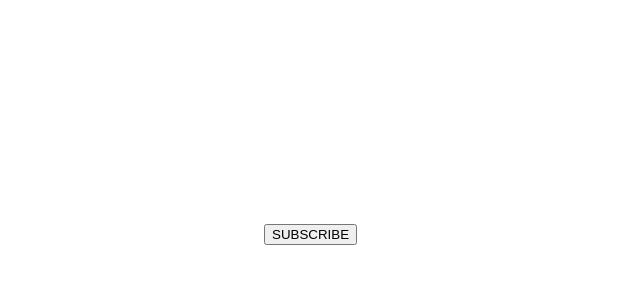
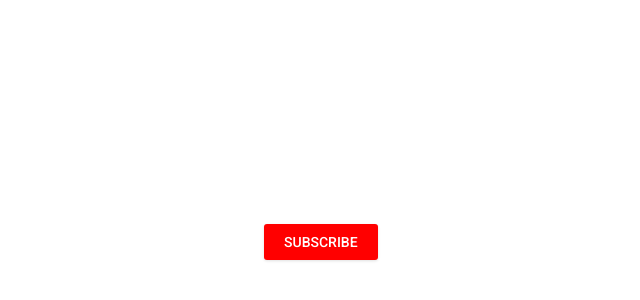
Before and after one commit to ZyS1b/GDG-PUP-HTML-AND-CSS, a plain HTML site: page Assigments-Exercises/CSS-Assigments/CSS-2/CSS2.html in a window 1280 px wide. Shown: the part 176-476 px from the top of the page, without its empty margins (376-1016 px from the left). Drawn offline with Linux system fonts and the light colour scheme.

Commit message:
Finished CSS Assignment No. 2

```diff
--- a/Assigments-Exercises/CSS-Assigments/CSS-2/CSS2.css
+++ b/Assigments-Exercises/CSS-Assigments/CSS-2/CSS2.css
@@ -0,0 +1,27 @@
+.subscribe-button {
+  background-color: #ff0000;
+  color: #ffffff;
+  font-family: "Roboto", sans-serif;
+  font-size: 14px;
+  font-weight: 500;
+  text-transform: uppercase;
+  padding: 10px 20px;
+  border: none;
+  border-radius: 3px;
+  cursor: pointer;
+  box-shadow: 0 1px 3px rgba(0, 0, 0, 0.12);
+  transition: all 0.2 ease-in-out;
+  outline: none;
+}
+
+.subscribe-button:hover {
+  background-color: #cc0000;
+  box-shadow: 0 4px 6px rgba(0, 0, 0, 0.2);
+  transform: scale(1.05);
+}
+
+.subscribe-button:active {
+  background-color: #990000;
+  transform: scale(0.98);
+  box-shadow: 0 1px 3px rgba(0, 0, 0, 0.12);
+}
--- a/Assigments-Exercises/CSS-Assigments/CSS-2/CSS2.html
+++ b/Assigments-Exercises/CSS-Assigments/CSS-2/CSS2.html
@@ -1,23 +1,20 @@
 <!DOCTYPE html>
 <html lang="en">
-<head>
-    <meta charset="UTF-8">
-    <meta name="viewport" content="width=device-width, initial-scale=1.0">
-    <link rel = "stylesheet" href = "CSS2.css">
-    <link rel="preconnect" href="https://fonts.googleapis.com">
-    <link rel="preconnect" href="https://fonts.gstatic.com" crossorigin>
-    <link href="https://fonts.googleapis.com/css2?family=Roboto:ital,wght@0,100;0,300;0,400;0,500;0,700;0,900;1,100;1,300;1,400;1,500;1,700;1,900&display=swap" rel="stylesheet">
+  <head>
+    <meta charset="UTF-8" />
+    <meta name="viewport" content="width=device-width, initial-scale=1.0" />
+    <link rel="stylesheet" href="CSS2.css" />
+    <link rel="preconnect" href="https://fonts.googleapis.com" />
+    <link rel="preconnect" href="https://fonts.gstatic.com" crossorigin />
+    <link
+      href="https://fonts.googleapis.com/css2?family=Roboto:ital,wght@0,100;0,300;0,400;0,500;0,700;0,900;1,100;1,300;1,400;1,500;1,700;1,900&display=swap"
+      rel="stylesheet"
+    />
     <title>Button Styling</title>
-</head>
-<body>
-    <div style =
-    "position: absolute;
-    left: 50%;
-    right: 50%;
-    top: 50%;">
-        <button class = "subscribe-button">
-            SUBSCRIBE
-        </button>
+  </head>
+  <body>
+    <div style="position: absolute; left: 50%; right: 50%; top: 50%">
+      <button class="subscribe-button">SUBSCRIBE</button>
     </div>
-</body>
+  </body>
 </html>
```
